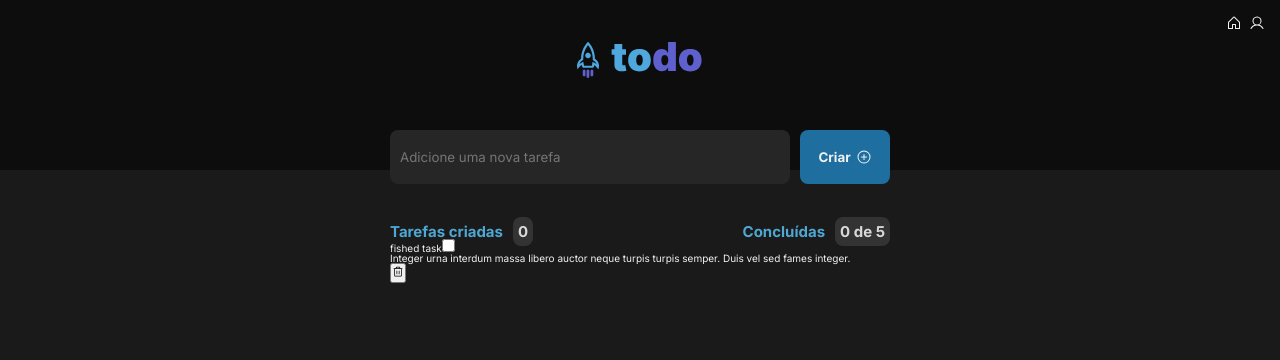
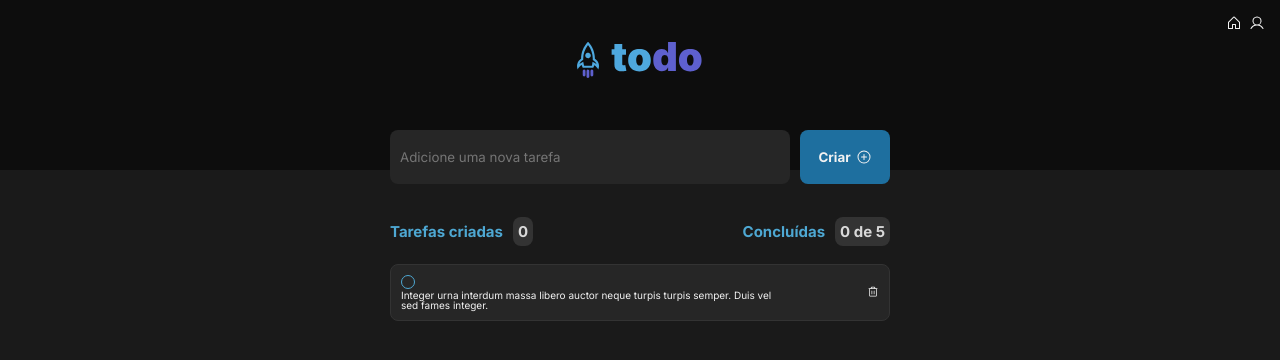
Before and after one commit to dimascamillo/to-do-list, a React (Vite) app: page / in a window 1280 px wide. Shown: the top 360 px of the page. Built offline with nearby package versions, Linux system fonts and the light colour scheme.

Commit message:
Mudanças na estrutura da Home e instalação e implementação do react-hook-form e do zod, nao finalizado

```diff
--- a/src/pages/Home/index.tsx
+++ b/src/pages/Home/index.tsx
@@ -1,25 +1,42 @@
 import {
+  Check,
   PlusCircle,
   Trash,
 } from "@phosphor-icons/react";
 
+import { useForm } from "react-hook-form";
+import { zodResolver } from "@hookform/resolvers/zod";
+import { z } from "zod";
+
 import "./styles.css";
 
 export function Home() {
+  const { register, handleSubmit, watch } =
+    useForm({});
+
+  function createNewTask(data: any) {}
+
+  const task = watch("newTask");
+  const isSubmitDisabled = !task; // auxiliary variable
+
   return (
     <main id="container-content">
-      <div className="container-input">
+      <form
+        onSubmit={handleSubmit(createNewTask)}
+        className="container-input">
         <input
           id="input-new-tasks"
           type="text"
           placeholder="Adicione uma nova tarefa"
+          {...register("newTask")}
         />
+
         <button
           type="button"
-          disabled>
+          disabled={isSubmitDisabled}>
           Criar <PlusCircle size={16} />
         </button>
-      </div>
+      </form>
 
       <section id="container-tasks">
         <header>
@@ -42,21 +59,26 @@ export function Home() {
 
         <div className="tasks-card">
           <div className="container-card">
-            <label htmlFor="finished">
-              fished task
-            </label>
+            <label
+              className="trigger-checkbox"
+              htmlFor="finished">
               <input
                 type="checkbox"
                 name="finished"
                 id="finished"
               />
-          </div>
-          <p>
+              <span className="check-mark">
+                <Check size={8} />
+              </span>
+
+              <p className="card-text">
                 Integer urna interdum massa libero
                 auctor neque turpis turpis semper.
                 Duis vel sed fames integer.
               </p>
-          <button>
+            </label>
+          </div>
+          <button className="card-button">
             <Trash size={12} />
           </button>
         </div>
--- a/src/pages/Home/styles.css
+++ b/src/pages/Home/styles.css
@@ -74,3 +74,89 @@
   border-radius: 8px;
   padding: 0.5rem;
 }
+
+.tasks-card {
+  margin-top: 2.5rem;
+  padding: 1rem;
+  background-color: var(--gray-500);
+  border: 1px solid var(--gray-400);
+  border-radius: 8px;
+
+  display: flex;
+  justify-content: space-between;
+  align-items: center;
+}
+
+.container-card {
+  width: 80%;
+
+  display: flex;
+}
+
+.container-card #finished {
+  margin-right: 1rem;
+
+  display: none;
+}
+
+.trigger-checkbox {
+}
+
+.check-mark {
+  position: relative;
+}
+
+.check-mark svg {
+  position: absolute;
+  left: 2px;
+  top: 2px;
+  fill: transparent;
+
+  cursor: pointer;
+}
+
+.check-mark::before {
+  display: inline-block;
+  content: "";
+  background: transparent;
+  border: 1px solid var(--blue);
+  border-radius: 50%;
+  width: 12px;
+  height: 12px;
+  margin-right: 1rem;
+
+  cursor: pointer;
+}
+
+.container-card
+  #finished:checked
+  ~ .check-mark::before {
+  background: var(--purple-dark);
+  border: 1px solid var(--purple-dark);
+}
+
+.container-card
+  #finished:checked
+  ~ .check-mark
+  svg {
+  fill: var(--gray-100);
+}
+
+.container-card #finished:checked ~ .card-text {
+  text-decoration: line-through;
+}
+
+.card-button {
+  background: transparent;
+  border: 0;
+
+  cursor: pointer;
+}
+
+.card-button svg {
+  fill: var(--gray-100);
+}
+
+.card-button:hover svg {
+  fill: var(--danger);
+}
```
Lines whose indentation alone changed are shown as unchanged.
